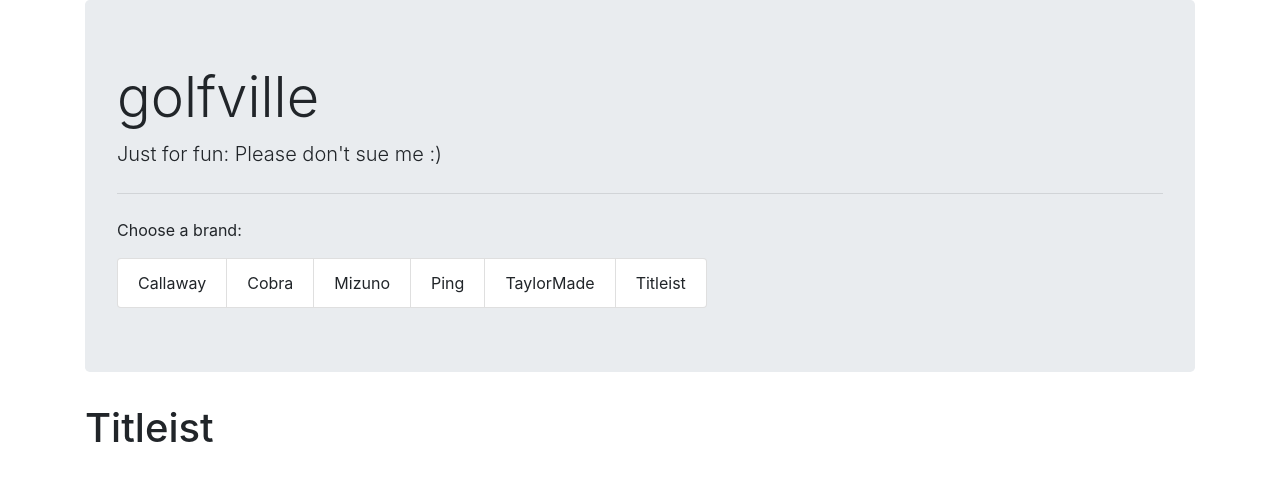
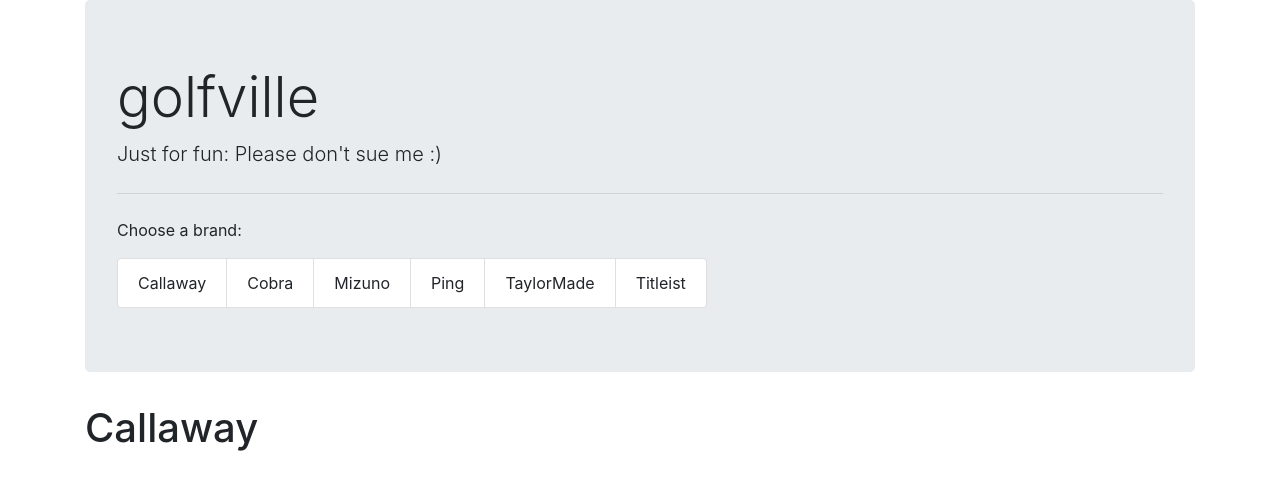
Before and after one commit to TheFern16/golf_ville, an Angular app in the folder golf-ville/: page /Callaway in a window 1280 px wide. Shown: the top 490 px of the page. Built offline with nearby package versions, Linux system fonts and the light colour scheme.

Commit message:
add callaway component

```diff
--- a/golf-ville/src/app/app-routing.module.ts
+++ b/golf-ville/src/app/app-routing.module.ts
@@ -1,6 +1,7 @@
 import { NgModule } from '@angular/core';
 import { Routes, RouterModule } from '@angular/router';
 
+import { CallawayComponent } from './brands/callaway/callaway.component';
 import { CobraComponent } from './brands/cobra/cobra.component';
 import { MizunoComponent } from './brands/mizuno/mizuno.component';
 import { PingComponent } from './brands/ping/ping.component';
@@ -8,6 +9,7 @@
 import { TitleistComponent } from './brands/titleist/titleist.component'
 
 const routes: Routes = [
+  { path: 'Callaway',           component: CallawayComponent },
   { path: 'Cobra',              component: CobraComponent },
   { path: 'Mizuno',             component: MizunoComponent },
   { path: 'Ping',               component: PingComponent },
--- a/golf-ville/src/app/app.module.ts
+++ b/golf-ville/src/app/app.module.ts
@@ -6,6 +6,7 @@
 import { AppRoutingModule } from './app-routing.module';
 
 import { AppComponent } from './app.component';
+import { CallawayComponent } from './brands/callaway/callaway.component';
 import { CobraComponent } from './brands/cobra/cobra.component';
 import { HeaderComponent } from './header/header.component';
 import { MizunoComponent } from './brands/mizuno/mizuno.component';
@@ -16,6 +17,7 @@
 @NgModule({
   declarations: [
     AppComponent,
+    CallawayComponent,
     CobraComponent,
     HeaderComponent,
     MizunoComponent,
--- /dev/null
+++ b/golf-ville/src/app/brands/callaway/callaway.component.html
@@ -0,0 +1 @@
+<h1>Callaway</h1>
```
Also changed, not shown: golf-ville/src/app/brands/callaway/callaway.component.ts (added, +9 -0 lines), golf-ville/src/app/brands/callaway/callaway.component.css (added).
